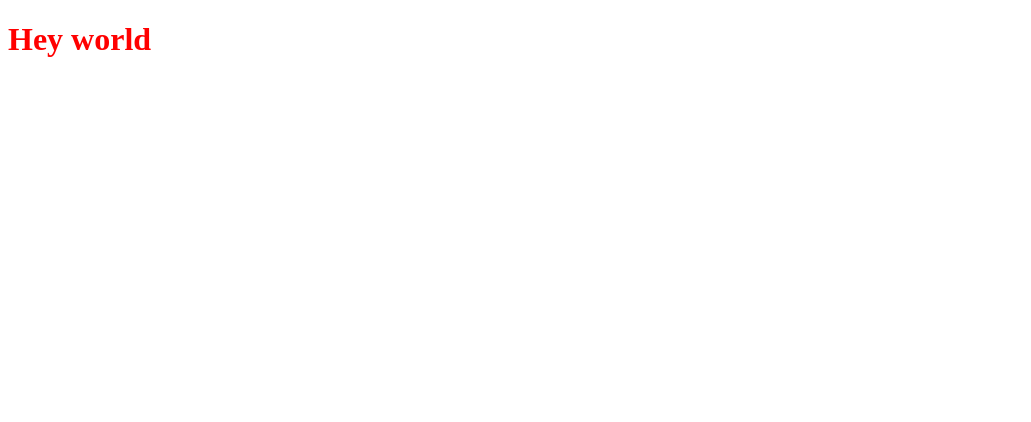
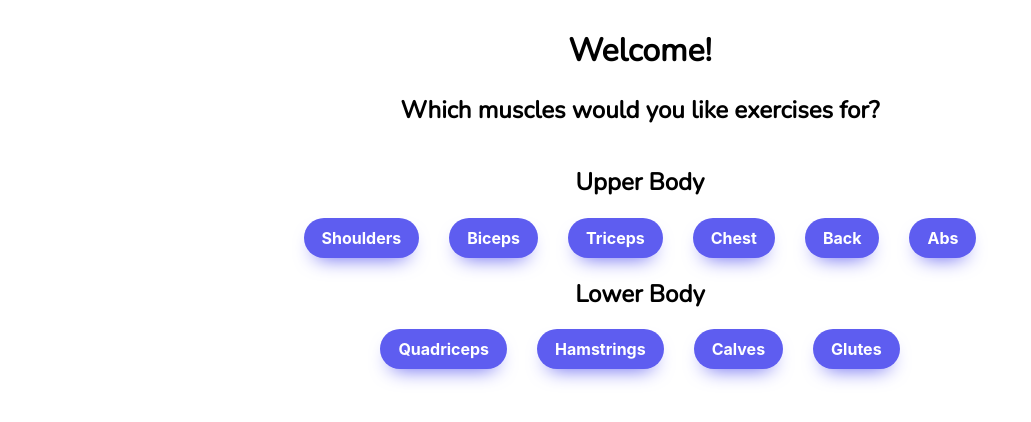
Before and after one commit to thadd225/FitFetch, a React app: page / in a window 1280 px wide. Shown: the whole page, without its empty margins (0-1031 px from the left). Built offline with nearby package versions, Linux system fonts and the light colour scheme.

Commit message:
Greeting and body components added as well as handleClick method to fetch exercises when button is clicked

```diff
--- a/src/components/App.js
+++ b/src/components/App.js
@@ -1,11 +1,12 @@
 import React, { Component } from 'react';
 import { Switch, Route } from 'react-router-dom';
 import '../style.css';
+import MainPage from './MainPage';
 
 function App() {
   return (
     <div>
-      <h1>Hey world</h1>
+      <MainPage />
     </div>
   );
 }
--- /dev/null
+++ b/src/components/Greeting.js
@@ -0,0 +1,12 @@
+import React, { Component } from 'react';
+
+const Greeting = () => {
+  return (
+    <div className="Greeting">
+      <h1 className="Greeting1">Welcome!</h1>
+      <h2 className="Greeting2">Which muscles would you like exercises for?</h2>
+    </div>
+  );
+};
+
+export default Greeting;
--- /dev/null
+++ b/src/components/LowerBody.js
@@ -0,0 +1,45 @@
+import React from 'react';
+
+const LowerBody = (props) => {
+  return (
+    <div className="lowerBody">
+      <h2>Lower Body</h2>
+      <div className="lowerBodyButtons">
+        <button
+          className="quadriceps"
+          onClick={() => {
+            props.handleClick('quadriceps');
+          }}
+        >
+          Quadriceps
+        </button>
+        <button
+          className="hamstrings"
+          onClick={() => {
+            props.handleClick('hamstrings');
+          }}
+        >
+          Hamstrings
+        </button>
+        <button
+          className="calves"
+          onClick={() => {
+            props.handleClick('calves');
+          }}
+        >
+          Calves
+        </button>
+        <button
+          className="glutes"
+          onClick={() => {
+            props.handleClick('glutes');
+          }}
+        >
+          Glutes
+        </button>
+      </div>
+    </div>
+  );
+};
+
+export default LowerBody;
--- /dev/null
+++ b/src/components/MainPage.js
@@ -0,0 +1,40 @@
+import React from 'react';
+import Greeting from './Greeting.js';
+import UpperBody from './UpperBody.js';
+import LowerBody from './LowerBody.js';
+
+const MainPage = () => {
+  //create function that on click will send a get request to an api with the endpoint corresponding to the name of button clicked
+  const handleClick = async (muscle) => {
+    try {
+      const response = await fetch(
+        `https://api.api-ninjas.com/v1/exercises?muscle=${muscle}`,
+        {
+          method: 'GET',
+          headers: {
+            'X-Api-Key': '2tSoIZoG4mw6maSENfzu1g==gQmUjT6aQyPq7PlD',
+            'Content-Type': 'application/json',
+          },
+        }
+      );
+      if (!response.ok) {
+        throw new Error(`HTTP error! status: ${response.status}`);
+      }
+      const result = await response.json();
+      console.log(result);
+    } catch (err) {
+      console.error('Error: ', err);
+    }
+  };
+  return (
+    <div className="wrapper">
+      <Greeting />
+      <div className="innerBody">
+        <UpperBody handleClick={handleClick} />
+        <LowerBody handleClick={handleClick} />
+      </div>
+    </div>
+  );
+};
+
+export default MainPage;
--- /dev/null
+++ b/src/components/UpperBody.js
@@ -0,0 +1,61 @@
+import React from 'react';
+
+const UpperBody = (props) => {
+  return (
+    <div className="upperBody">
+      <h2>Upper Body</h2>
+      <div className="upperBodyButtons">
+        <button
+          className="shoulders"
+          onClick={() => {
+            props.handleClick('shoulders');
+          }}
+        >
+          Shoulders
+        </button>
+        <button
+          className="biceps"
+          onClick={() => {
+            props.handleClick('biceps');
+          }}
+        >
+          Biceps
+        </button>
+        <button
+          className="triceps"
+          onClick={() => {
+            props.handleClick('triceps');
+          }}
+        >
+          Triceps
+        </button>
+        <button
+          className="chest"
+          onClick={() => {
+            props.handleClick('chest');
+          }}
+        >
+          Chest
+        </button>
+        <button
+          className="back"
+          onClick={() => {
+            props.handleClick('back');
+          }}
+        >
+          Back
+        </button>
+        <button
+          className="abs"
+          onClick={() => {
+            props.handleClick('abs');
+          }}
+        >
+          Abs
+        </button>
+      </div>
+    </div>
+  );
+};
+
+export default UpperBody;
--- a/src/index.html
+++ b/src/index.html
@@ -5,6 +5,9 @@
     <meta http-equiv="X-UA-Compatible" content="IE=edge" />
     <meta name="viewport" content="width=device-width, initial-scale=1.0" />
     <title>Document</title>
+    <style>
+      @import url('https://fonts.googleapis.com/css2?family=Nunito:wght@300&display=swap');
+    </style>
   </head>
   <body>
     <div id="root"></div>
--- a/src/style.css
+++ b/src/style.css
@@ -1,3 +1,71 @@
+html {
+  height: 100%;
+  display: flex;
+  flex-direction: column;
+  align-items: center;
+  /* border: 2px red solid; */
+}
+
 body {
-  color: red;
+  font-family: 'Nunito', sans-serif;
+  display: flex;
+  flex: 1;
+  /* border: 2px red solid; */
 }
+
+.Greeting1,
+.Greeting2 {
+  display: flex;
+  justify-content: center;
+  color: black;
+}
+
+.innerBody {
+  display: flex;
+  flex-direction: column;
+  /* border: 2px solid blue; */
+}
+.upperBody,
+.lowerBody {
+  display: flex;
+  flex-direction: column;
+  /* justify-content: center; */
+  align-items: stretch;
+  /* border: 2px blue solid; */
+}
+
+.upperBody h2,
+.lowerBody h2 {
+  text-align: center;
+}
+.upperBodyButtons,
+.lowerBodyButtons {
+  display: flex;
+  justify-content: center;
+  gap: 30px;
+  /* border: 2px red solid; */
+}
+button {
+  background: #5e5df0;
+  border-radius: 999px;
+  box-shadow: #5e5df0 0 10px 20px -10px;
+  box-sizing: border-box;
+  color: #ffffff;
+  cursor: pointer;
+  font-family: Inter, Helvetica, 'Apple Color Emoji', 'Segoe UI Emoji',
+    NotoColorEmoji, 'Noto Color Emoji', 'Segoe UI Symbol', 'Android Emoji',
+    EmojiSymbols, -apple-system, system-ui, 'Segoe UI', Roboto, 'Helvetica Neue',
+    'Noto Sans', sans-serif;
+  font-size: 16px;
+  font-weight: 700;
+  line-height: 24px;
+  opacity: 1;
+  outline: 0 solid transparent;
+  padding: 8px 18px;
+  user-select: none;
+  -webkit-user-select: none;
+  touch-action: manipulation;
+  width: fit-content;
+  word-break: break-word;
+  border: 0;
+}
```
